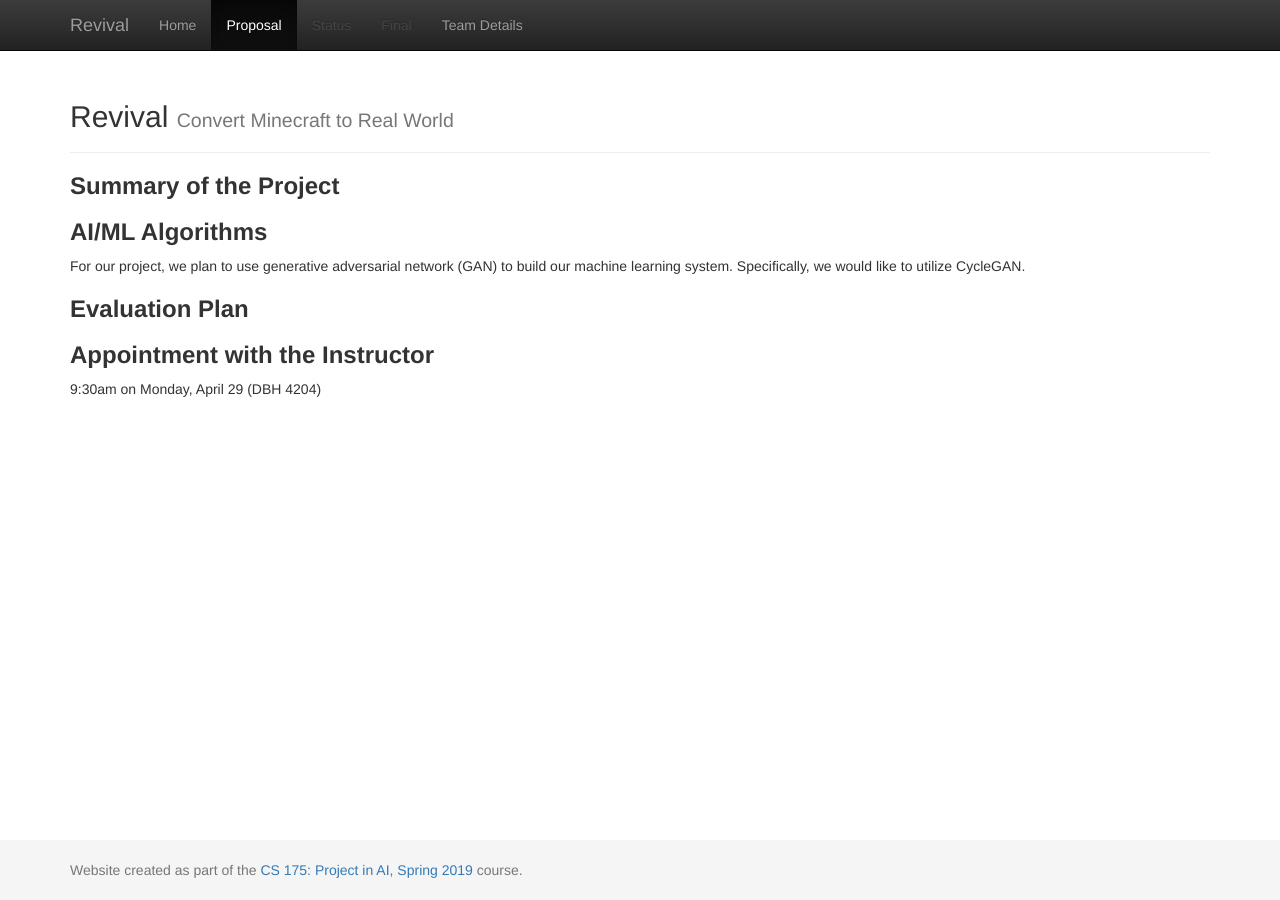
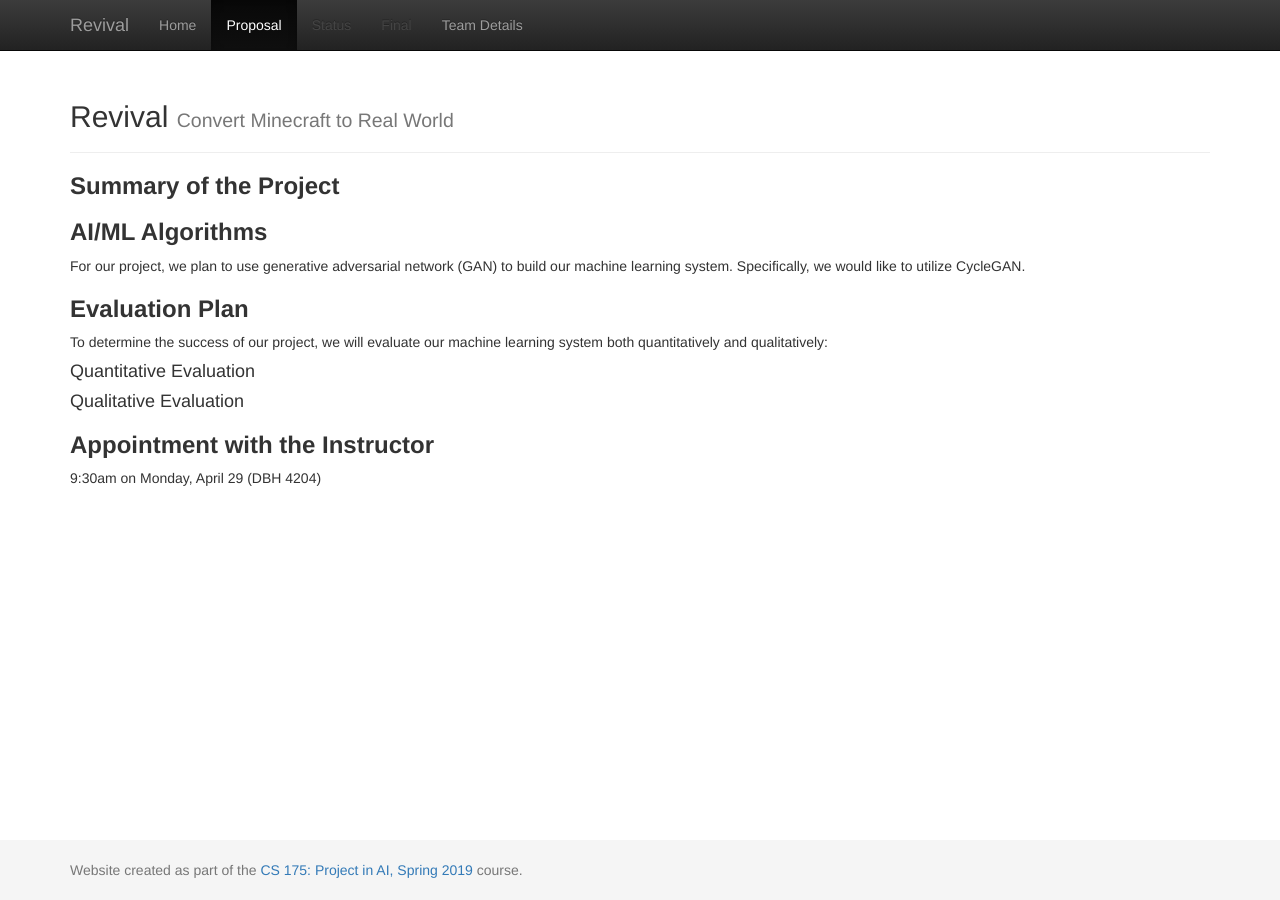
Before and after one commit to sijielu/Revival, a Jekyll site: the page built from docs/proposal.md, in a window 1280 px wide. Built offline with Jekyll 4.4.1, drawn with Linux system fonts in a browser that asks for light colours.

Commit message:
Update proposal.md

```diff
--- a/docs/proposal.md
+++ b/docs/proposal.md
@@ -8,6 +8,10 @@ title:  Proposal
 For our project, we plan to use generative adversarial network (GAN) to build our machine learning system. Specifically, we would like to utilize CycleGAN.
 
 ### **Evaluation Plan**
+To determine the success of our project, we will evaluate our machine learning system both quantitatively and qualitatively:
+#### Quantitative Evaluation
+
+#### Qualitative Evaluation
 
 ### **Appointment with the Instructor**
 9:30am on Monday, April 29 (DBH 4204)
```
